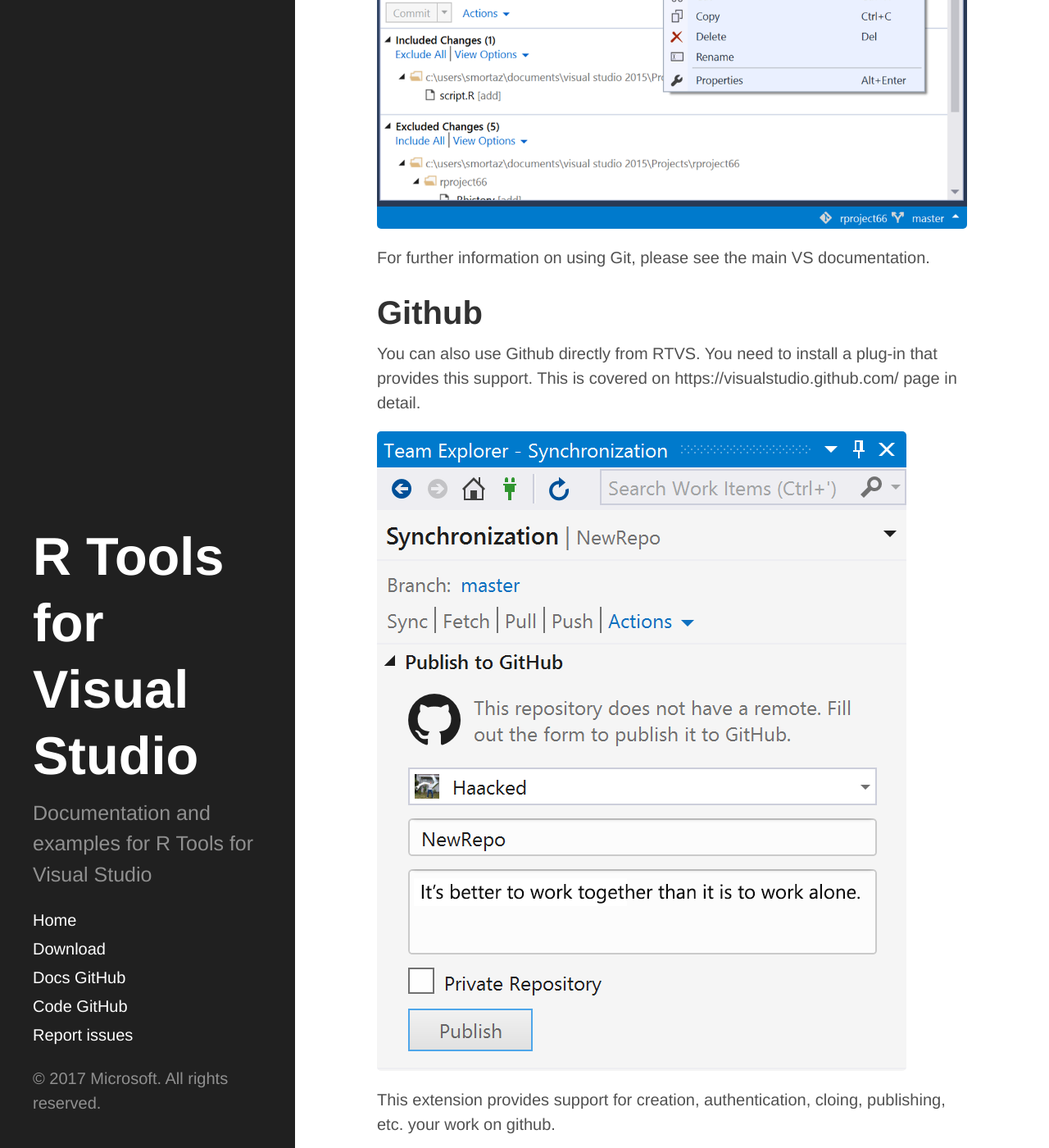
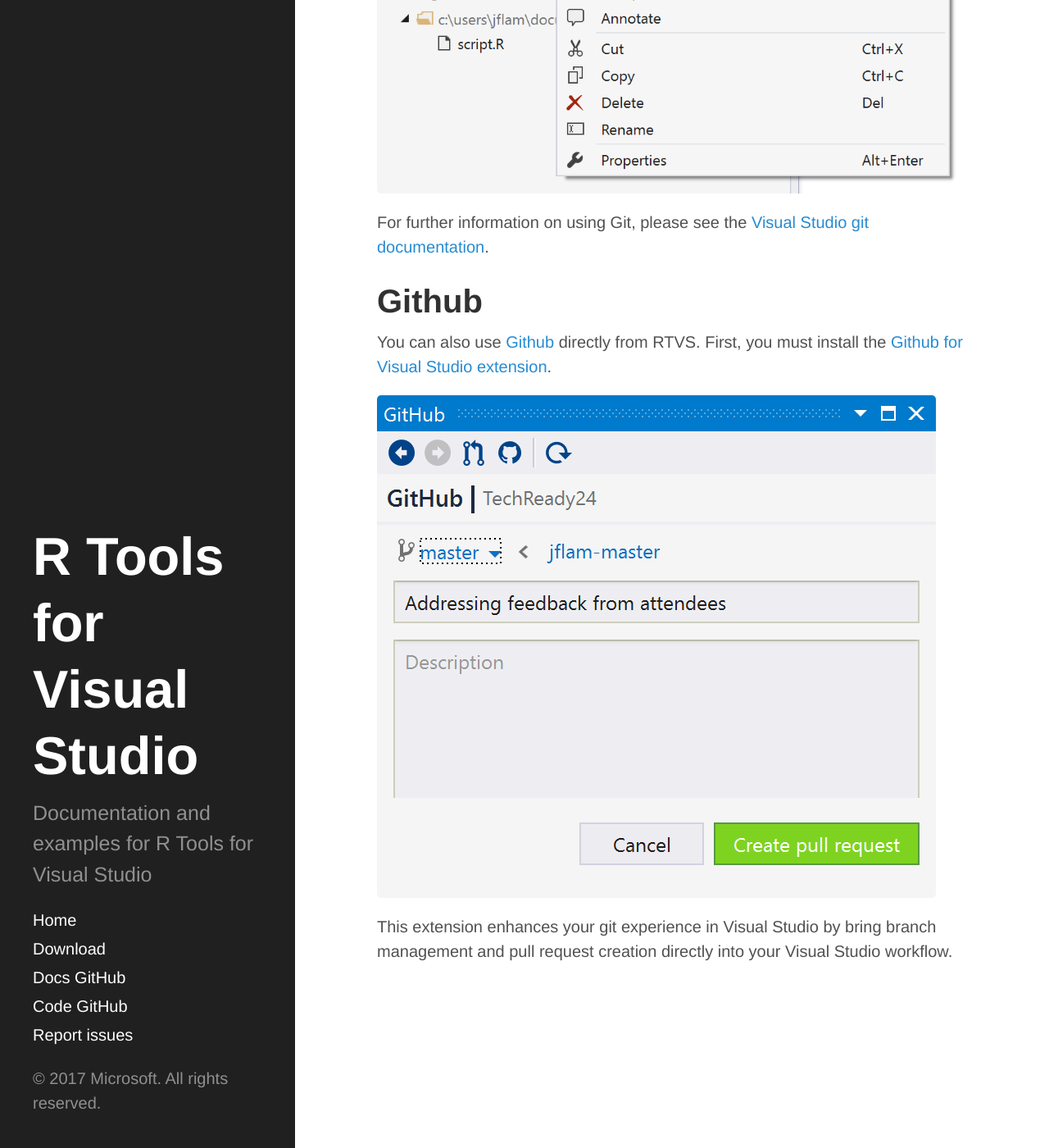
Before and after one commit to microsoft/RTVS-docs, a Jekyll site: the page built from git.md, in a window 1280 px wide and 1400 px high, scrolled down 1584 px. Shown: the whole window at 82% size. Built offline with Jekyll 4.4.1, drawn with Linux system fonts in a browser that asks for light colours; our own code applies the rules of GitHub Pages for plain Markdown files; some of the changed text lies outside the part shown.

Commit message:
Udpating git documentation

```diff
--- a/git.md
+++ b/git.md
@@ -1,27 +1,29 @@
 ---
 layout: default
 ---
-
 # Git and Github support
 
-You can use several source code control systems with RTVS. When creating your project (Ctrl-shift-N), on the bottom right corner, select the git option:
+Visual Studio supports many source code control systems. Git is an extremely
+popular source control system, and Visual Studio makes it easy to create a new
+git repository to hold your new R projects. Just check the Create new Git
+repository checkbox when creating your new R project:
 
-![Git](./media/git.create.png)
+![File New Project with Create new Git repository checkbox](./media/git-file-new-project.png)
 
-If you right click on your Solution and open the directory, you'll see that git support files have been created:
+Once you've edited a file, you can right click on it and commit your changes as
+shown below.  This will bring the git commit dialog with the usual options:
 
-![Git Explorer](./media/git.explorer.png)
+![Committing a change using git](./media/git-commit.png)
 
-Once you've edited a file, you can right click on it and commit your changes as shown below.  This will bring the git commit dialog with the usual options:
-
-![Git commit](./media/git.commit.png)
-
-For further information on using Git, please see the main VS documentation.
+For further information on using Git, please see the [Visual Studio git
+documentation](https://www.visualstudio.com/learn-git/).
 
 # Github
 
-You can also use Github directly from RTVS.  You need to install a plug-in that provides this support.  This is covered on https://visualstudio.github.com/ page in detail.
+You can also use [Github](https://github.com) directly from RTVS. First, you
+must install the [Github for Visual Studio
+extension](https://visualstudio.github.com/).
 
-![Github](./media/git.github.png)
+![Github](./media/git-github.png)
 
-This extension provides support for creation, authentication, cloing, publishing, etc. your work on github.
+This extension enhances your git experience in Visual Studio by bring branch management and pull request creation directly into your Visual Studio workflow.
```
Also changed, not shown: media/git-commit.png (added), media/git-file-new-project.png (added), media/git-github.png (added), media/git.commit.png (deleted), media/git.create.png (deleted), media/git.explorer.png (deleted), media/git.github.png (deleted).
